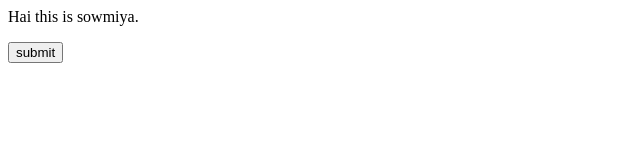
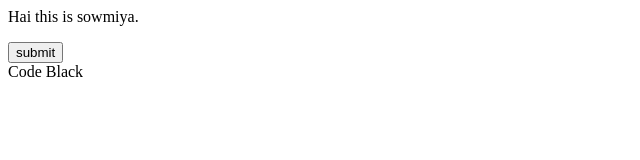
Before and after one commit to sowmi-source/demo, a plain HTML site: page index.html in a window 1280 px wide. Shown: the full height of the page, 0-640 px from the left. Drawn offline with Linux system fonts and the light colour scheme.

Commit message:
change 01

```diff
--- a/index.html
+++ b/index.html
@@ -1,3 +1,5 @@
 <p>Hai this is sowmiya.</p>
 
 <Button>submit</Button>
+
+<div>Code Black</div>
```
